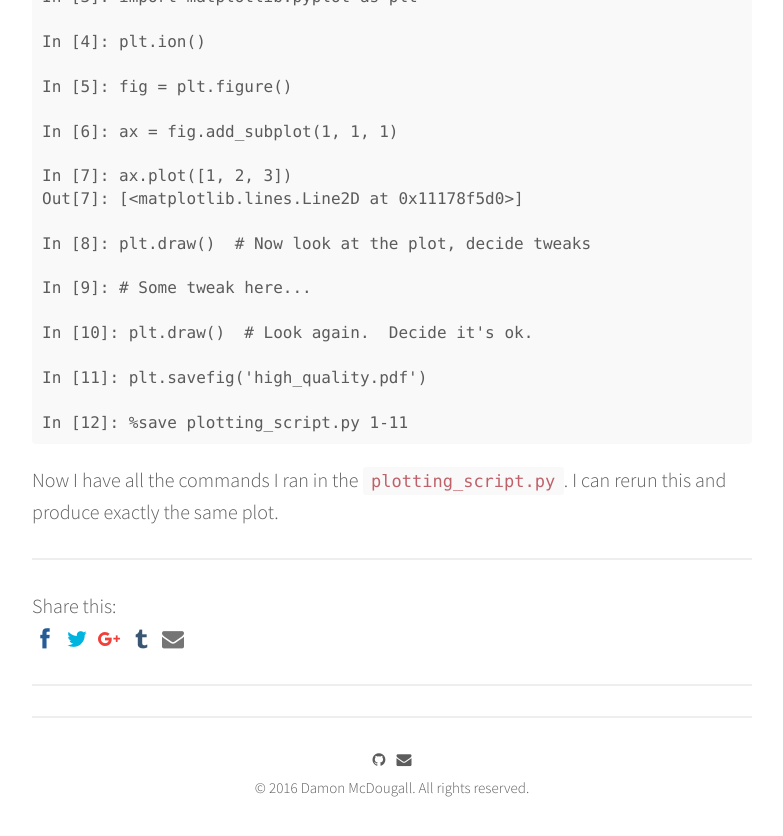
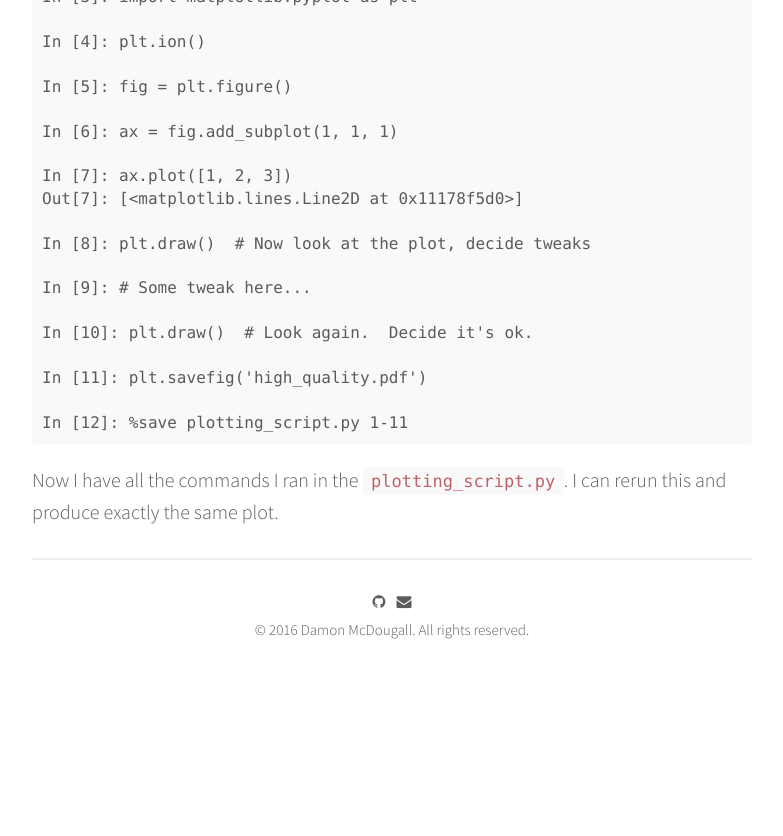
Before and after one commit to dmcdougall/dmcdougall.github.com, a Jekyll site: the page built from _posts/2014-02-15-improving-matplotlib-turnaround-time-with-ipython.markdown, in a window 1280 px wide and 900 px high, scrolled down 1794 px. Shown: the top 836 px of the window, without its empty margins (248-1031 px from the left). Built offline with Jekyll 4.4.1, drawn with Linux system fonts in a browser that asks for light colours; nearby versions of some CDN libraries; after the commit the page ends 2536 px from its top, so only the background shows below that.

Commit message:
Removing sharing widgets

```diff
--- a/_includes/share.html
+++ /dev/null
@@ -1,10 +0,0 @@
-<span>Share this: <br /></span>
-<a href="https://www.facebook.com/sharer/sharer.php?u={{ site.url }}{{ page.url }}" onclick="window.open(this.href, 'mywin',
-'left=20,top=20,width=500,height=500,toolbar=1,resizable=0'); return false;" class="ssk ssk-icon ssk-facebook"></a>
-<a href="https://twitter.com/intent/tweet?text={{ page.title }}&url={{ site.url }}{{ page.url }}" onclick="window.open(this.href, 'mywin',
-'left=20,top=20,width=500,height=500,toolbar=1,resizable=0'); return false;" class="ssk ssk-icon ssk-twitter"></a>
-<a href="https://plus.google.com/share?url={{ site.url }}{{ page.url }}" onclick="window.open(this.href, 'mywin',
-'left=20,top=20,width=500,height=500,toolbar=1,resizable=0'); return false;" class="ssk ssk-icon ssk-google-plus"></a>
-<a href="https://www.tumblr.com/share?url={{ site.url }}{{ page.url }}" onclick="window.open(this.href, 'mywin',
-'left=20,top=20,width=500,height=500,toolbar=1,resizable=0'); return false;" class="ssk ssk-icon ssk-tumblr"></a>
-<a href="mailto:?subject={{ page.title }}&amp;body=Check out this site {{ site.url }}{{ page.url }}" class="ssk ssk-icon ssk-email"></a>
--- a/_layouts/post.html
+++ b/_layouts/post.html
@@ -26,13 +26,4 @@ layout: default
 
   {{ content }}
 
-
-  <!-- Share -->
-  {% if page.share != false %}
-  <div class="post-share">
-    <hr>
-    {% include share.html %}
-    <hr>
-  </div>
-  {% endif %}
 </div>
```
